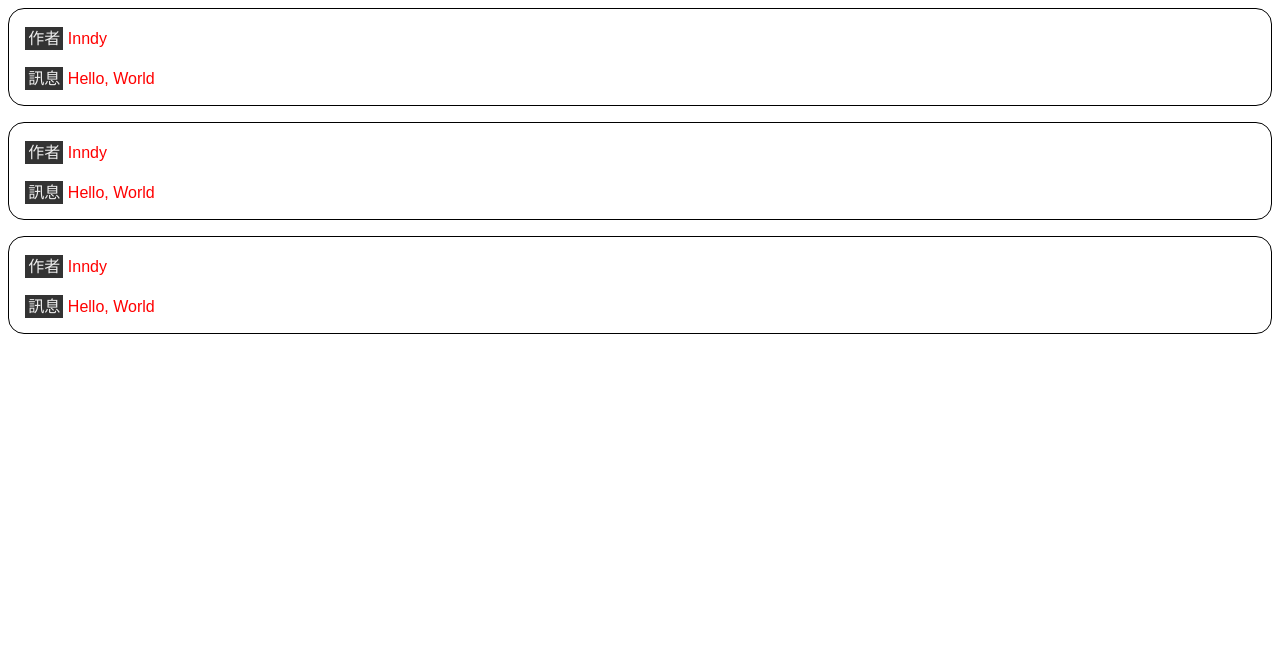
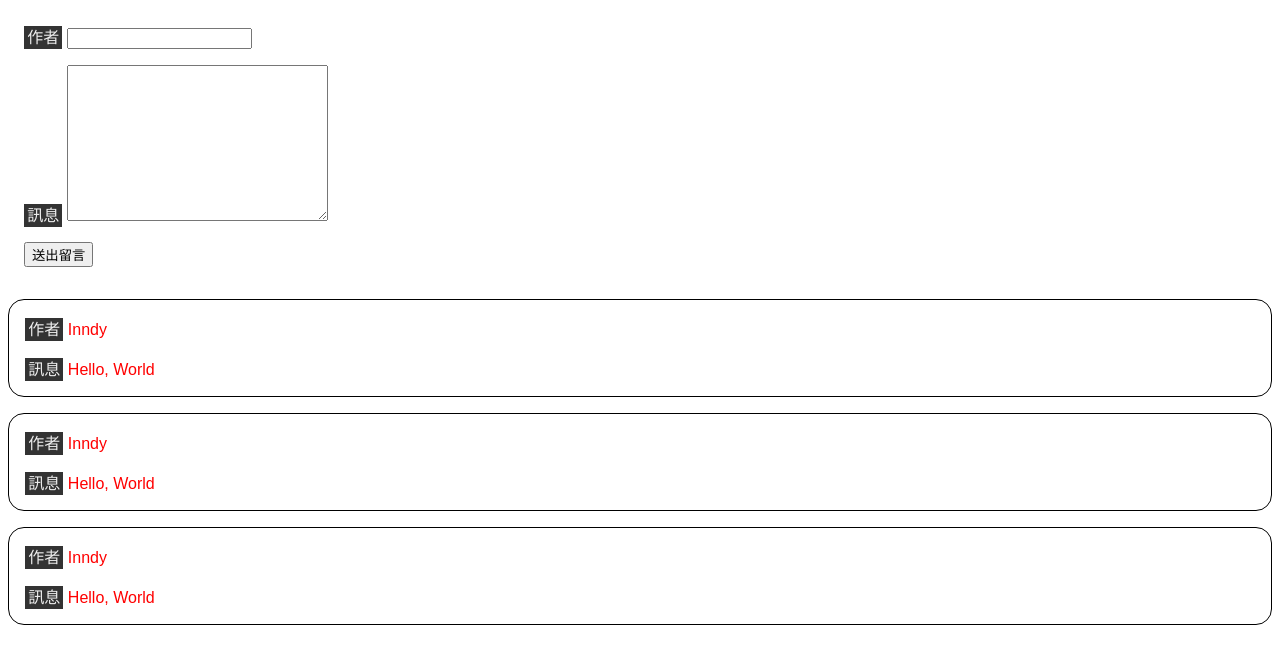
Before and after one commit to Inndy/git-web-demo, a plain HTML site: page index.html in a window 1280 px wide. Drawn offline with Linux system fonts and the light colour scheme.

Commit message:
完成表單

```diff
--- a/index.html
+++ b/index.html
@@ -7,6 +7,22 @@
 	<link rel="stylesheet" href="style.css">
 </head>
 <body>
+	<form action="">
+		<div>
+			<label for="author" class="field">作者</label>
+			<!-- input:text#author -->
+			<input type="text" name="author" id="author">
+		</div>
+		<div>
+			<label for="message" class="field">訊息</label>
+			<textarea name="message" id="message" cols="30" rows="10"></textarea>
+		</div>
+		<div>
+			<!-- input:submit -->
+			<input type="submit" value="送出留言">
+		</div>
+	</form>
+
 	<div class="post">
 		<p>
 			<span class="field">作者</span>
--- a/style.css
+++ b/style.css
@@ -3,6 +3,15 @@ body {
 	color: red;
 	/* ff:ss */
 	font-family: sans-serif;
+}
+
+form {
+	padding: 1em;
+}
+
+form > div {
+	/*mb1em*/
+	margin-bottom: 1em;
 }
 
 .post {
```
